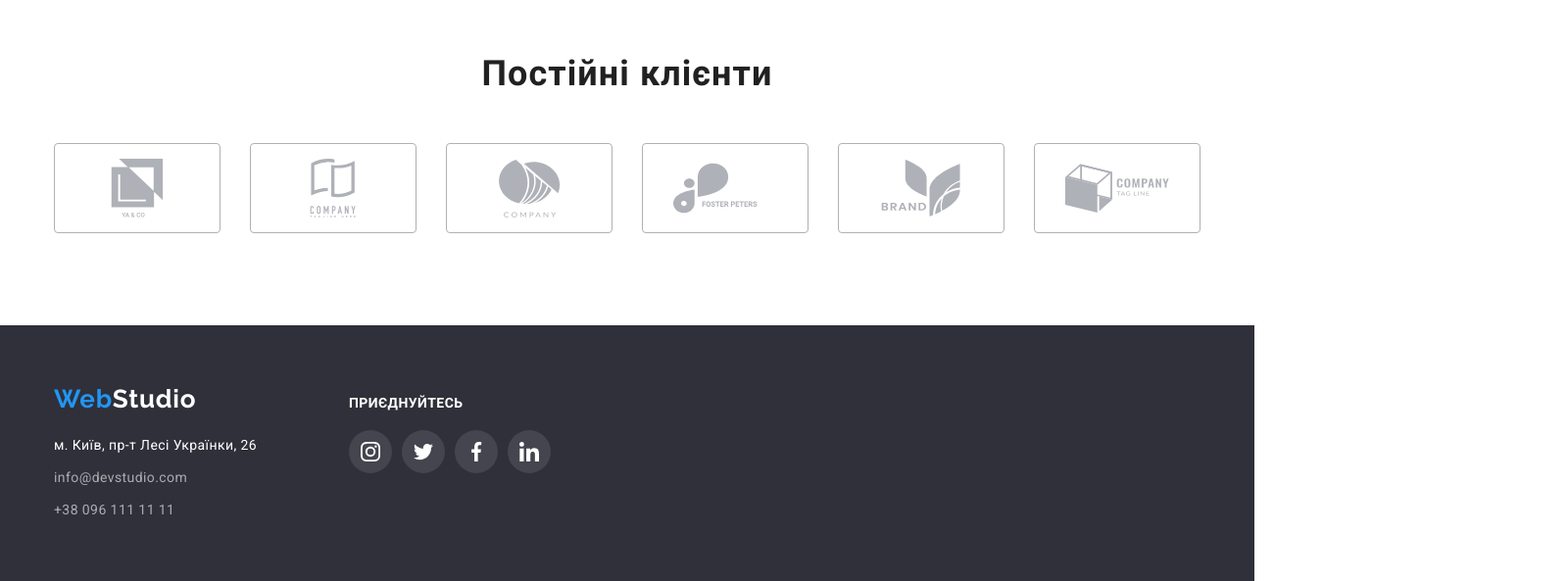
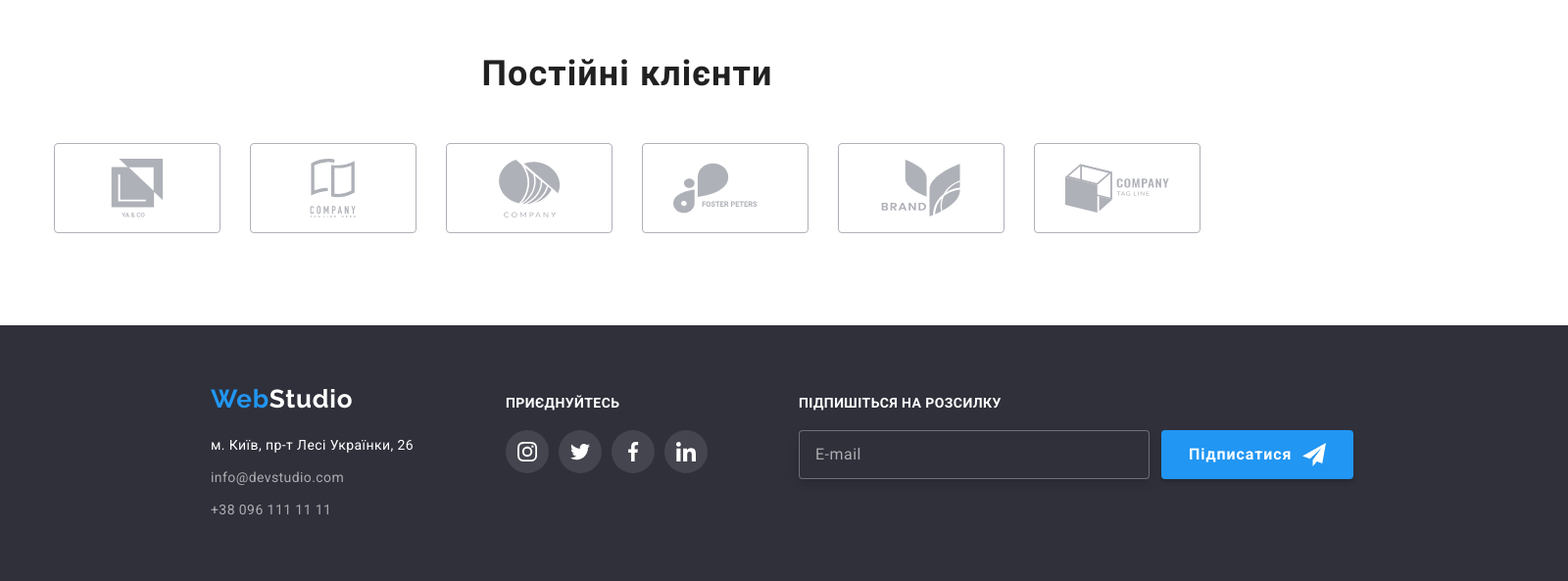
Before and after one commit to AnastasiiaAAntonova/goit-markup-hw-06, a plain HTML site: page index.html in a window 1280 px wide. Shown: the part 2345-2938 px from the top of the page at 98% size, 1600 px wide, since content can reach past the window. Drawn offline with nearby package versions, Linux system fonts and the light colour scheme.

Commit message:
footer done

```diff
--- a/css/styles.css
+++ b/css/styles.css
@@ -432,6 +432,7 @@ body {
 
 /* ----------FOOTER---------- */
 .page-footer {
+	min-width: 1600px;
 	background-color: #2f303a;
 	padding-top: 60px;
 	padding-bottom: 60px;
@@ -491,7 +492,8 @@ body {
 	margin-left: 70px;
 }
 
-.footer-soc-header {
+.footer-soc-header,
+.footer-form-header {
 	font-weight: 700;
 	font-size: 14px;
 	line-height: 16px;
@@ -524,6 +526,51 @@ body {
 .footer-soc-list {
 	display: flex;
 	justify-content: center;
+	gap: 10px;
+}
+
+.footer-form {
+	margin-left: 93px;
+}
+
+.footer-form-area {
+	display: flex;
+	align-items: baseline;
+	gap: 12px;
+}
+
+.footer-form-area input {
+	margin: 0;
+	width: 358px;
+	height: 50px;
+	padding-left: 16px;
+	background-color: #2f303a;
+	border: 1px solid rgba(255, 255, 255, 0.3);
+	filter: drop-shadow(0px 4px 4px rgba(0, 0, 0, 0.15));
+	border-radius: 4px;
+}
+
+.footer-form-area input::placeholder {
+	line-height: 1.25;
+	letter-spacing: 0.03em;
+	color: rgba(255, 255, 255, 0.6);
+}
+
+.submit-btn {
+	font-family: inherit;
+	font-weight: 700;
+	font-size: 16px;
+	line-height: 1.88;
+	display: flex;
+	align-items: center;
+	text-align: center;
+	letter-spacing: 0.06em;
+	color: #ffffff;
+	background-color: var(--accent-color);
+	box-shadow: 0px 4px 4px rgba(0, 0, 0, 0.15);
+	border: transparent;
+	border-radius: 4px;
+	padding: 10px 28px;
 	gap: 10px;
 }
 
--- a/index.html
+++ b/index.html
@@ -397,6 +397,18 @@
 						</li>
 					</ul>
 				</div>
+				<form action="" class="footer-form">
+					<h3 class="footer-form-header">Підпишіться на розсилку</h3>
+					<div class="footer-form-area">
+						<input type="email" name="email" id="email" placeholder="E-mail" />
+						<button type="submit" class="submit-btn btn">
+							Підписатися
+							<svg class="submit-btn-icon" width="24" height="24">
+								<use href="./images/icons.svg#icon-send"></use>
+							</svg>
+						</button>
+					</div>
+				</form>
 			</div>
 		</footer>
 		<div class="backdrop is-hidden" data-modal>
```
